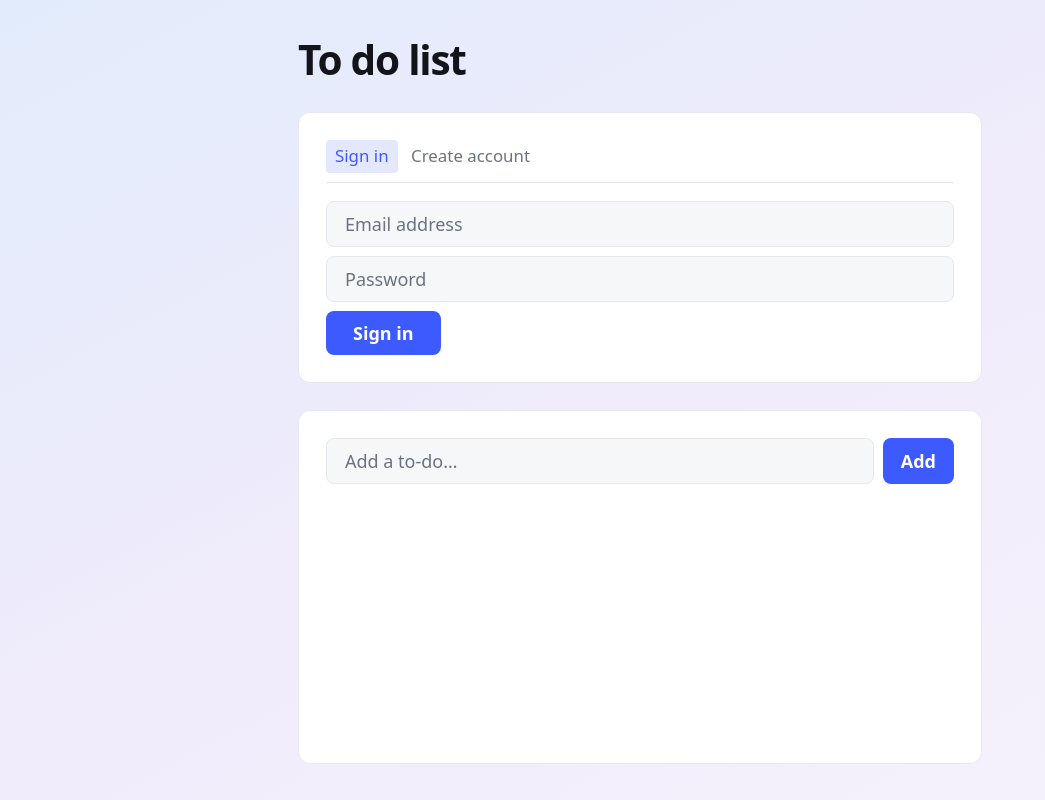
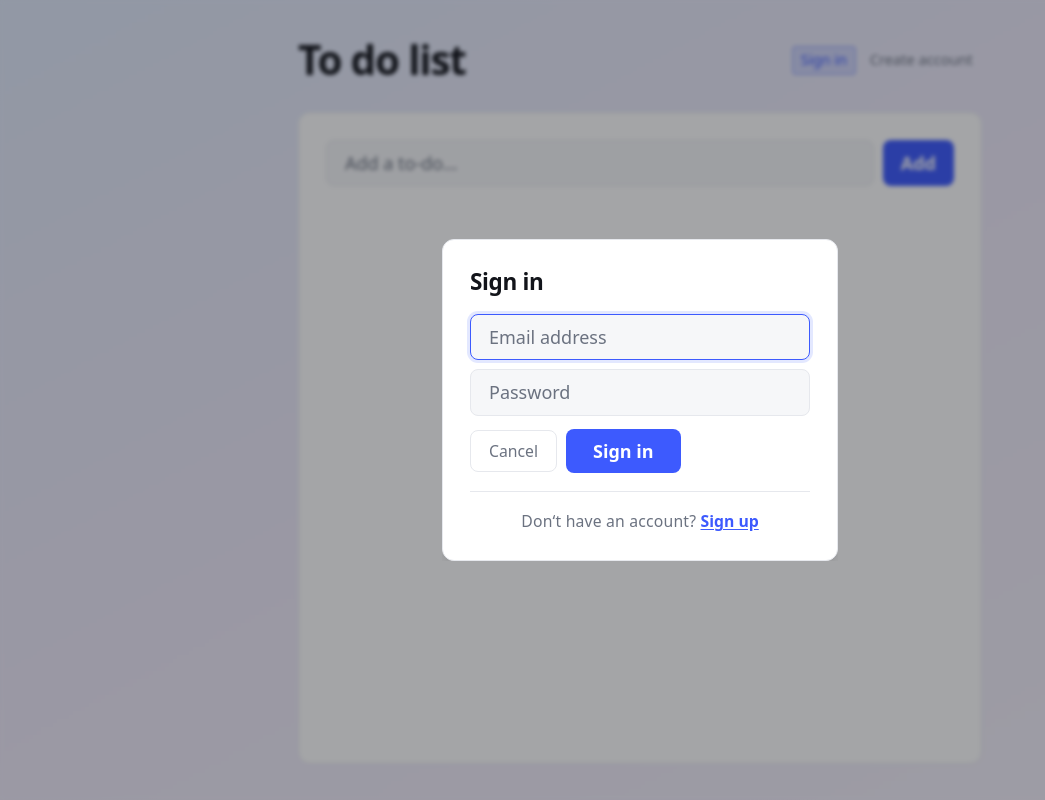
Before and after one commit to swathi-ghanta-personal/todo-app, a website built with Vite: page index.html in a window 1280 px wide. Both pictures are taken after a click on the button "Sign in". Shown: the whole page, without its empty margins (0-1045 px from the left). Built offline with nearby package versions, Linux system fonts and the light colour scheme; no server answers.

Commit message:
Implement modal authentication UI and enhance user interaction
- Added a modal dialog for sign-in and sign-up processes, improving user experience.
- Introduced buttons for opening the authentication modal and switching between sign-in and sign-up modes.
- Updated JavaScript to manage modal visibility and user state more effectively.
- Enhanced CSS styles for the authentication header actions and modal components.

```diff
--- a/index.html
+++ b/index.html
@@ -10,25 +10,33 @@
     <div id="app" class="app">
       <header class="app-header">
         <h1 class="app-title">To do list</h1>
+        <div id="auth-header-actions" class="auth-header-actions" hidden>
+          <button
+            type="button"
+            id="auth-open-signin"
+            class="auth-header-btn"
+            data-mode="signin"
+            aria-controls="auth-dialog"
+            aria-expanded="false"
+          >
+            Sign in
+          </button>
+          <button
+            type="button"
+            id="auth-open-signup"
+            class="auth-header-btn"
+            data-mode="signup"
+            aria-controls="auth-dialog"
+            aria-expanded="false"
+          >
+            Create account
+          </button>
+        </div>
         <div id="auth-user-bar" class="auth-user-bar" hidden>
           <span id="auth-user-email" class="auth-user-email"></span>
           <button type="button" id="auth-signout-btn" class="auth-signout-btn">Sign out</button>
         </div>
       </header>
-
-      <section id="auth-section" class="auth-section" hidden>
-        <div class="auth-tabs" role="tablist">
-          <button type="button" class="auth-tab auth-tab--active" data-mode="signin" role="tab" aria-selected="true">Sign in</button>
-          <button type="button" class="auth-tab" data-mode="signup" role="tab" aria-selected="false">Create account</button>
-        </div>
-        <form id="auth-form" class="auth-form" novalidate>
-          <input type="email" id="auth-email-input" class="auth-form-input" placeholder="Email address" autocomplete="email" required />
-          <input type="password" id="auth-password-input" class="auth-form-input" placeholder="Password" autocomplete="current-password" required />
-          <p id="auth-error" class="auth-error" aria-live="polite" hidden></p>
-          <p id="auth-message" class="auth-message" aria-live="polite" hidden></p>
-          <button type="submit" id="auth-submit-btn" class="auth-form-button">Sign in</button>
-        </form>
-      </section>
 
       <main class="app-main">
         <form class="todo-form" id="todo-form" aria-label="Add a new to-do">
@@ -49,6 +57,33 @@
         <ul class="todo-list" id="todo-list" aria-label="Your to-dos"></ul>
       </main>
     </div>
+
+    <dialog id="auth-dialog" class="auth-modal" aria-labelledby="auth-dialog-title">
+      <div class="auth-modal-surface">
+        <h2 id="auth-dialog-title" class="auth-modal-title">Sign in</h2>
+        <form id="auth-form" class="auth-form" novalidate aria-labelledby="auth-dialog-title">
+          <input type="email" id="auth-email-input" class="auth-form-input" placeholder="Email address" autocomplete="email" required />
+          <input type="password" id="auth-password-input" class="auth-form-input" placeholder="Password" autocomplete="current-password" required />
+          <p id="auth-error" class="auth-error" aria-live="polite" hidden></p>
+          <p id="auth-message" class="auth-message" aria-live="polite" hidden></p>
+          <div class="auth-form-actions">
+            <button type="button" id="auth-cancel-btn" class="auth-cancel-btn">Cancel</button>
+            <button type="submit" id="auth-submit-btn" class="auth-form-button">Sign in</button>
+          </div>
+        </form>
+        <div class="auth-modal-footer">
+          <p id="auth-footer-signin-copy" class="auth-modal-switch">
+            Don‘t have an account?
+            <button type="button" class="auth-modal-link" id="auth-switch-to-signup">Sign up</button>
+          </p>
+          <p id="auth-footer-signup-copy" class="auth-modal-switch">
+            Already have an account?
+            <button type="button" class="auth-modal-link" id="auth-switch-to-signin">Sign in</button>
+          </p>
+        </div>
+      </div>
+    </dialog>
+
     <script type="module" src="/src/main.js"></script>
   </body>
 </html>
--- a/src/main.js
+++ b/src/main.js
@@ -14,7 +14,13 @@ const listEl = document.querySelector('#todo-list')
 const formEl = document.querySelector('#todo-form')
 const inputEl = document.querySelector('#todo-input')
 
-const authSectionEl = document.querySelector('#auth-section')
+/** @type {HTMLDialogElement} */
+const authDialogEl = document.querySelector('#auth-dialog')
+const authDialogTitleEl = document.querySelector('#auth-dialog-title')
+const authHeaderActionsEl = document.querySelector('#auth-header-actions')
+const authOpenSigninBtn = document.querySelector('#auth-open-signin')
+const authOpenSignupBtn = document.querySelector('#auth-open-signup')
+const authCancelBtn = document.querySelector('#auth-cancel-btn')
 const authUserBarEl = document.querySelector('#auth-user-bar')
 const authUserEmailEl = document.querySelector('#auth-user-email')
 const authSignoutBtn = document.querySelector('#auth-signout-btn')
@@ -24,10 +30,16 @@ const authPasswordInputEl = document.querySelector('#auth-password-input')
 const authErrorEl = document.querySelector('#auth-error')
 const authMessageEl = document.querySelector('#auth-message')
 const authSubmitBtn = document.querySelector('#auth-submit-btn')
-const authTabs = document.querySelectorAll('.auth-tab')
+const authFooterSigninCopyEl = document.querySelector('#auth-footer-signin-copy')
+const authFooterSignupCopyEl = document.querySelector('#auth-footer-signup-copy')
+const authSwitchToSignupBtn = document.querySelector('#auth-switch-to-signup')
+const authSwitchToSigninBtn = document.querySelector('#auth-switch-to-signin')
 
 /** @type {'signin' | 'signup'} */
 let authMode = 'signin'
+
+/** When true, email/password form panel is visible (non–email-account users only). */
+let authFormOpen = false
 
 function render() {
   listEl.replaceChildren()
@@ -70,11 +82,32 @@ function isEmailAccount(user) {
   return user.is_anonymous !== true
 }
 
+function syncHeaderTriggers() {
+  authOpenSigninBtn.setAttribute('aria-expanded', String(authFormOpen && authMode === 'signin'))
+  authOpenSignupBtn.setAttribute('aria-expanded', String(authFormOpen && authMode === 'signup'))
+  authOpenSigninBtn.classList.toggle('auth-header-btn--active', authFormOpen && authMode === 'signin')
+  authOpenSignupBtn.classList.toggle('auth-header-btn--active', authFormOpen && authMode === 'signup')
+}
+
+function syncAuthModalFooter() {
+  authFooterSigninCopyEl.hidden = authMode !== 'signin'
+  authFooterSignupCopyEl.hidden = authMode !== 'signup'
+}
+
 function renderAuthUI() {
   const isEmailUser = isEmailAccount(currentUser)
 
+  if (isEmailUser) {
+    authFormOpen = false
+    if (authDialogEl.open) authDialogEl.close()
+  }
+
   authUserBarEl.hidden = !isEmailUser
-  authSectionEl.hidden = !!isEmailUser
+  authHeaderActionsEl.hidden = !!isEmailUser
+
+  authSubmitBtn.textContent = authMode === 'signin' ? 'Sign in' : 'Create account'
+  syncHeaderTriggers()
+  syncAuthModalFooter()
 
   if (isEmailUser) {
     authUserEmailEl.textContent = currentUser.email
@@ -83,19 +116,60 @@ function renderAuthUI() {
   }
 }
 
-authTabs.forEach((tab) => {
-  tab.addEventListener('click', () => {
-    authMode = /** @type {'signin' | 'signup'} */ (tab.dataset.mode)
-    authTabs.forEach((t) => {
-      t.classList.toggle('auth-tab--active', t.dataset.mode === authMode)
-      t.setAttribute('aria-selected', String(t.dataset.mode === authMode))
-    })
-    authSubmitBtn.textContent = authMode === 'signin' ? 'Sign in' : 'Create account'
-    authErrorEl.hidden = true
-    authErrorEl.textContent = ''
-    authMessageEl.hidden = true
-    authMessageEl.textContent = ''
+authDialogEl.addEventListener('close', () => {
+  authFormOpen = false
+  authFormEl.reset()
+  authErrorEl.hidden = true
+  authErrorEl.textContent = ''
+  authMessageEl.hidden = true
+  authMessageEl.textContent = ''
+  syncHeaderTriggers()
+})
+
+authDialogEl.addEventListener('click', (e) => {
+  if (e.target === authDialogEl) authDialogEl.close()
+})
+
+/** @param {'signin' | 'signup'} mode */
+function openAuthPanel(mode) {
+  authMode = mode
+  authFormOpen = true
+  authDialogTitleEl.textContent = authMode === 'signin' ? 'Sign in' : 'Create account'
+  authErrorEl.hidden = true
+  authErrorEl.textContent = ''
+  authMessageEl.hidden = true
+  authMessageEl.textContent = ''
+  if (!authDialogEl.open) {
+    authDialogEl.showModal()
+  }
+  renderAuthUI()
+  requestAnimationFrame(() => {
+    authEmailInputEl.focus()
   })
+}
+
+function closeAuthPanel() {
+  if (authDialogEl.open) authDialogEl.close()
+}
+
+authOpenSigninBtn.addEventListener('click', () => {
+  openAuthPanel('signin')
+})
+
+authOpenSignupBtn.addEventListener('click', () => {
+  openAuthPanel('signup')
+})
+
+authSwitchToSignupBtn.addEventListener('click', () => {
+  openAuthPanel('signup')
+})
+
+authSwitchToSigninBtn.addEventListener('click', () => {
+  openAuthPanel('signin')
+})
+
+authCancelBtn.addEventListener('click', () => {
+  closeAuthPanel()
 })
 
 /** @param {string} raw */
@@ -184,6 +258,7 @@ authSignoutBtn.addEventListener('click', async () => {
   authSignoutBtn.disabled = true
   currentUser = null
   authUserEmailEl.textContent = ''
+  closeAuthPanel()
   renderAuthUI()
 
   const { error } = await supabase.auth.signOut()
--- a/src/style.css
+++ b/src/style.css
@@ -245,15 +245,19 @@ code {
   margin-bottom: var(--space-lg);
   text-align: start;
   display: flex;
+  flex-wrap: wrap;
   align-items: center;
   gap: var(--space-md);
+  row-gap: var(--space-sm);
 }
 
 .app-title {
+  flex: 1;
   margin: 0;
   font-size: var(--font-size-h1);
   line-height: var(--line-height-h1);
   letter-spacing: var(--letter-spacing-h1);
+  min-width: 0;
 }
 
 .app-main {
@@ -601,8 +605,50 @@ code {
 
 /* —— Auth —— */
 
-.app-title {
-  flex: 1;
+.auth-header-actions {
+  display: flex;
+  align-items: center;
+  gap: var(--space-xs);
+  flex-shrink: 0;
+}
+
+.auth-header-actions[hidden] {
+  display: none !important;
+}
+
+.auth-header-btn {
+  padding: 0.2rem 0.45rem;
+  font: inherit;
+  font-size: 0.8125rem;
+  font-weight: 500;
+  line-height: 1.35;
+  color: var(--color-text-muted);
+  background: transparent;
+  border: 1px solid transparent;
+  border-radius: var(--radius-sm);
+  cursor: pointer;
+  white-space: nowrap;
+  transition:
+    color 0.15s ease,
+    border-color 0.15s ease,
+    background 0.15s ease;
+}
+
+.auth-header-btn:hover {
+  color: var(--color-text);
+  background: color-mix(in srgb, var(--color-surface) 70%, var(--color-background));
+  border-color: var(--color-border);
+}
+
+.auth-header-btn--active {
+  color: var(--color-accent);
+  background: var(--accent-bg);
+  border-color: var(--accent-border);
+}
+
+.auth-header-btn:focus-visible {
+  outline: 2px solid var(--color-accent);
+  outline-offset: 2px;
 }
 
 .auth-user-bar {
@@ -654,53 +700,34 @@ code {
   outline-offset: 2px;
 }
 
-.auth-section {
+.auth-modal {
+  width: min(22rem, calc(100vw - 2rem));
+  max-height: min(calc(100vh - 2rem), 90vh);
+  padding: 0;
+  border: none;
+  background: transparent;
+  color: inherit;
+}
+
+.auth-modal::backdrop {
+  background: color-mix(in srgb, var(--color-text) 38%, transparent);
+  backdrop-filter: blur(2px);
+}
+
+.auth-modal-surface {
+  padding: var(--space-lg);
   background: var(--color-surface);
   border: 1px solid var(--color-border);
   border-radius: var(--radius-lg);
-  padding: var(--space-lg);
-  margin-bottom: var(--space-lg);
-  display: flex;
-  flex-direction: column;
-  gap: var(--space-md);
+  box-shadow: var(--shadow);
 }
 
-.auth-section[hidden] {
-  display: none !important;
-}
-
-.auth-tabs {
-  display: flex;
-  gap: var(--space-xs);
-  border-bottom: 1px solid var(--color-border);
-  padding-bottom: var(--space-sm);
-}
-
-.auth-tab {
-  padding: var(--space-xs) var(--space-sm);
-  font: inherit;
-  font-size: 0.9375rem;
-  font-weight: 500;
-  color: var(--color-text-muted);
-  background: transparent;
-  border: none;
-  border-radius: var(--radius-sm);
-  cursor: pointer;
-  transition: color 0.15s ease;
-}
-
-.auth-tab:hover {
+.auth-modal-title {
+  margin: 0 0 var(--space-md);
+  font-size: var(--font-size-h3);
+  line-height: var(--line-height-h3);
+  letter-spacing: var(--letter-spacing-h3);
   color: var(--color-text);
-}
-
-.auth-tab--active {
-  color: var(--color-accent);
-  background: var(--accent-bg);
-}
-
-.auth-tab:focus-visible {
-  outline: 2px solid var(--color-accent);
-  outline-offset: 2px;
 }
 
 .auth-form {
@@ -773,8 +800,42 @@ code {
   }
 }
 
+.auth-form-actions {
+  display: flex;
+  flex-wrap: wrap;
+  align-items: center;
+  gap: var(--space-sm);
+  margin-top: var(--space-xs);
+}
+
+.auth-cancel-btn {
+  padding: var(--space-sm) var(--space-md);
+  font: inherit;
+  font-size: 0.875rem;
+  font-weight: 500;
+  color: var(--color-text-muted);
+  background: transparent;
+  border: 1px solid var(--color-border);
+  border-radius: var(--radius-md);
+  cursor: pointer;
+  transition:
+    color 0.15s ease,
+    border-color 0.15s ease,
+    background 0.15s ease;
+}
+
+.auth-cancel-btn:hover {
+  color: var(--color-text);
+  border-color: color-mix(in srgb, var(--color-border) 70%, var(--color-text-muted));
+  background: color-mix(in srgb, var(--color-surface) 80%, var(--color-background));
+}
+
+.auth-cancel-btn:focus-visible {
+  outline: 2px solid var(--color-accent);
+  outline-offset: 2px;
+}
+
 .auth-form-button {
-  align-self: flex-start;
   padding: var(--space-sm) var(--space-lg);
   font: inherit;
   font-weight: 600;
@@ -807,3 +868,45 @@ code {
   opacity: 0.6;
   cursor: not-allowed;
 }
+
+.auth-modal-footer {
+  margin-top: var(--space-md);
+  padding-top: var(--space-md);
+  border-top: 1px solid var(--color-border);
+  text-align: center;
+}
+
+.auth-modal-switch {
+  margin: 0;
+  font-size: 0.875rem;
+  line-height: 1.45;
+  color: var(--color-text-muted);
+}
+
+.auth-modal-switch[hidden] {
+  display: none !important;
+}
+
+.auth-modal-link {
+  margin: 0;
+  padding: 0;
+  font: inherit;
+  font-size: inherit;
+  font-weight: 600;
+  color: var(--color-accent);
+  text-decoration: underline;
+  text-underline-offset: 0.15em;
+  background: none;
+  border: none;
+  cursor: pointer;
+  border-radius: var(--radius-sm);
+}
+
+.auth-modal-link:hover {
+  color: color-mix(in srgb, var(--color-accent) 88%, var(--color-text));
+}
+
+.auth-modal-link:focus-visible {
+  outline: 2px solid var(--color-accent);
+  outline-offset: 2px;
+}
```
